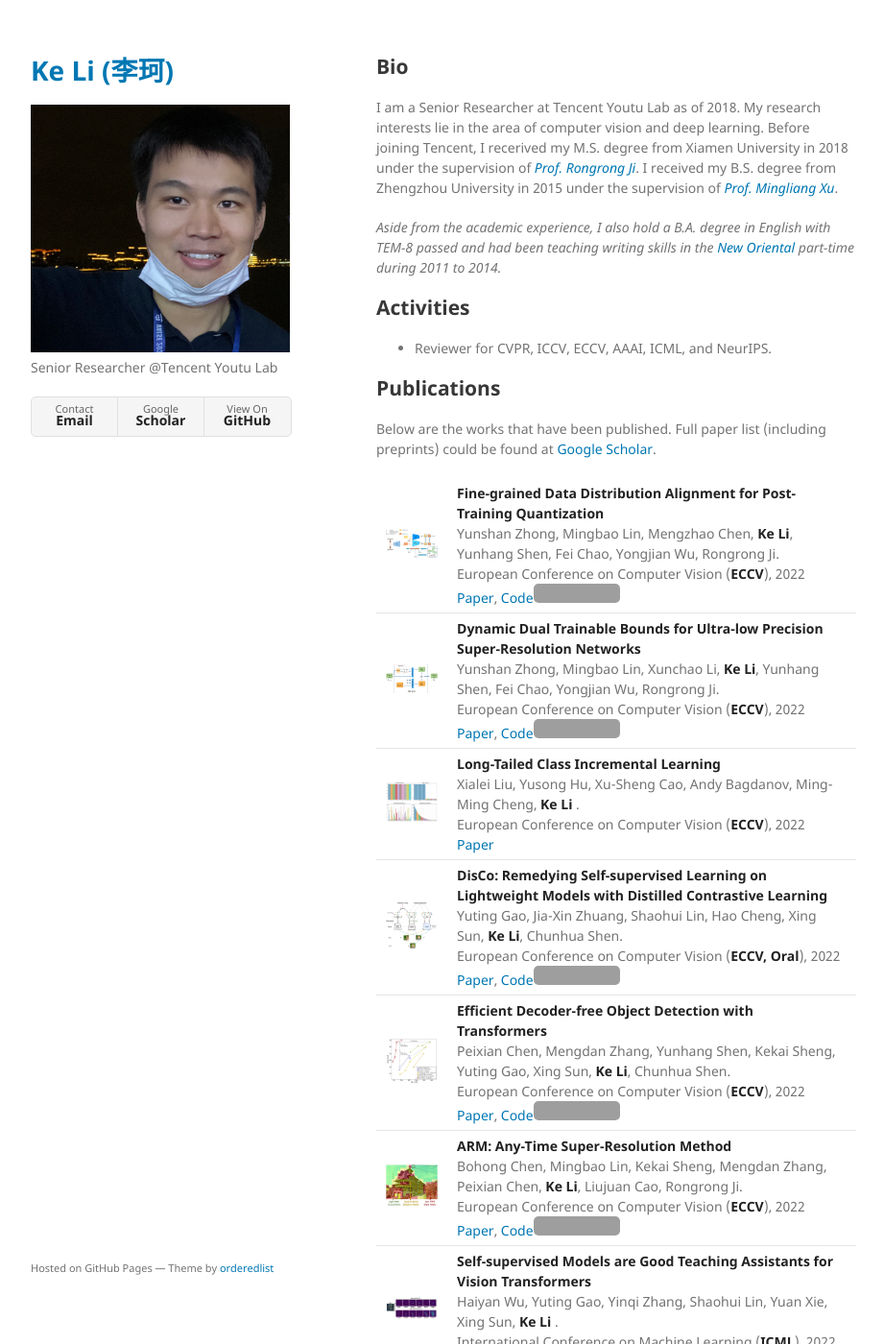
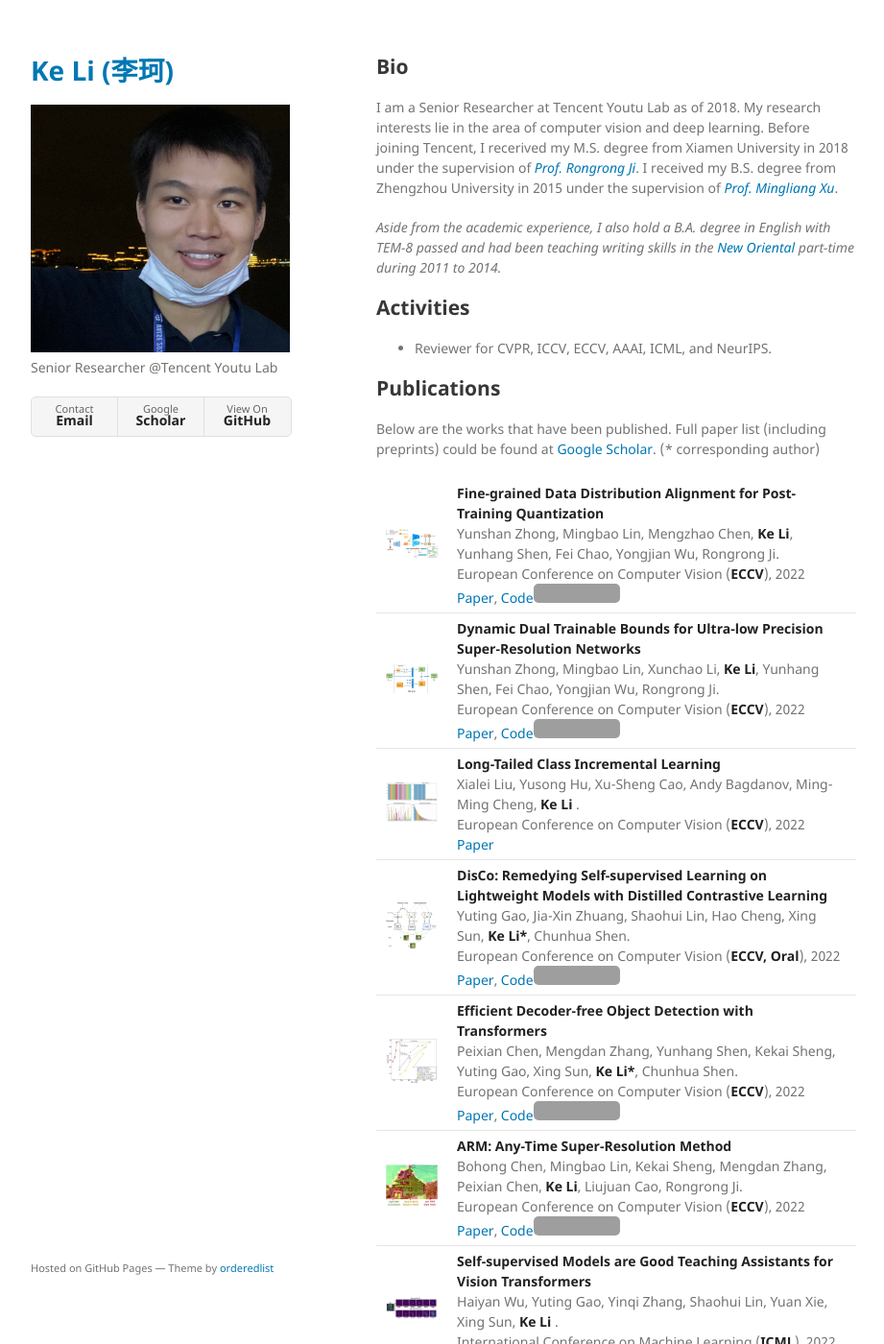
Before and after one commit to keli-61/keli-61.github.io, a Jekyll site: the page built from index.md, in a window 1280 px wide and 1400 px high. Shown: the whole window at 96% size, without its empty margins (178-1099 px from the left). Built offline with Jekyll 4.4.1, drawn with Linux system fonts in a browser that asks for light colours; our own code applies the rules of GitHub Pages for plain Markdown files; grey boxes are pictures that could not be loaded.

Commit message:
update corresponding

```diff
--- a/index.md
+++ b/index.md
@@ -14,12 +14,13 @@ I am a Senior Researcher at Tencent Youtu Lab as of 2018. My research interests
 ## Publications
 
 Below are the works that have been published. Full paper list (including preprints) could be found at [Google Scholar](https://scholar.google.com/citations?user=mfWsFM0AAAAJ&hl=en).
+(* corresponding author)
 
 | <img src="assets/img/ECCV2022_fine.jpg" alt="drawing" width="150" /> | **Fine-grained Data Distribution Alignment for Post-Training Quantization**<br />Yunshan Zhong, Mingbao Lin, Mengzhao Chen, **Ke Li**, Yunhang Shen, Fei Chao, Yongjian Wu, Rongrong Ji.<br />European Conference on Computer Vision (**ECCV**), 2022<br />[Paper](https://arxiv.org/abs/2109.04186), [Code](https://github.com/zysxmu/FDDA)<img style="border: 0px;padding: 0px;border-radius: 5px;" src="https://img.shields.io/github/stars/zysxmu/FDDA.svg" alt="GitHub stars" title="" />|
 | <img src="assets/img/ECCV2022_dynamic.jpg" alt="drawing" width="150" /> | **Dynamic Dual Trainable Bounds for Ultra-low Precision Super-Resolution Networks**<br />Yunshan Zhong, Mingbao Lin, Xunchao Li, **Ke Li**, Yunhang Shen, Fei Chao, Yongjian Wu, Rongrong Ji.<br />European Conference on Computer Vision (**ECCV**), 2022<br />[Paper](https://arxiv.org/abs/2203.03844), [Code](https://github.com/zysxmu/DDTB)<img style="border: 0px;padding: 0px;border-radius: 5px;" src="https://img.shields.io/github/stars/zysxmu/DDTB.svg" alt="GitHub stars" title="" /> |
 | <img src="assets/img/ECCV2022_long.jpg" alt="drawing" width="150" /> | **Long-Tailed Class Incremental Learning**<br />Xialei Liu, Yusong Hu, Xu-Sheng Cao, Andy Bagdanov, Ming-Ming Cheng, **Ke Li** .<br />European Conference on Computer Vision (**ECCV**), 2022<br />[Paper](https://keli-61.github.io/) |
-| <img src="assets/img/ECCV2022_disco.jpg" alt="drawing" width="150" /> | **DisCo: Remedying Self-supervised Learning on Lightweight Models with Distilled Contrastive Learning**<br />Yuting Gao, Jia-Xin Zhuang, Shaohui Lin, Hao Cheng, Xing Sun, **Ke Li**, Chunhua Shen.<br />European Conference on Computer Vision (**ECCV, Oral**), 2022<br />[Paper](https://arxiv.org/abs/2104.09124), [Code](https://github.com/Yuting-Gao/DisCo-pytorch)<img style="border: 0px;padding: 0px;border-radius: 5px;" src="https://img.shields.io/github/stars/Yuting-Gao/DisCo-pytorch.svg" alt="GitHub stars" title="" /> |
-| <img src="assets/img/ECCV2022_efficient.jpg" alt="drawing" width="150" /> | **Efficient Decoder-free Object Detection with Transformers**<br />Peixian Chen, Mengdan Zhang, Yunhang Shen, Kekai Sheng, Yuting Gao, Xing Sun, **Ke Li**, Chunhua Shen.<br />European Conference on Computer Vision (**ECCV**), 2022<br />[Paper](https://arxiv.org/abs/2206.06829), [Code](https://github.com/Pealing/DFFT)<img style="border: 0px;padding: 0px;border-radius: 5px;" src="https://img.shields.io/github/stars/Pealing/DFFT.svg" alt="GitHub stars" title="" /> |
+| <img src="assets/img/ECCV2022_disco.jpg" alt="drawing" width="150" /> | **DisCo: Remedying Self-supervised Learning on Lightweight Models with Distilled Contrastive Learning**<br />Yuting Gao, Jia-Xin Zhuang, Shaohui Lin, Hao Cheng, Xing Sun, **Ke Li\***, Chunhua Shen.<br />European Conference on Computer Vision (**ECCV, Oral**), 2022<br />[Paper](https://arxiv.org/abs/2104.09124), [Code](https://github.com/Yuting-Gao/DisCo-pytorch)<img style="border: 0px;padding: 0px;border-radius: 5px;" src="https://img.shields.io/github/stars/Yuting-Gao/DisCo-pytorch.svg" alt="GitHub stars" title="" /> |
+| <img src="assets/img/ECCV2022_efficient.jpg" alt="drawing" width="150" /> | **Efficient Decoder-free Object Detection with Transformers**<br />Peixian Chen, Mengdan Zhang, Yunhang Shen, Kekai Sheng, Yuting Gao, Xing Sun, **Ke Li\***, Chunhua Shen.<br />European Conference on Computer Vision (**ECCV**), 2022<br />[Paper](https://arxiv.org/abs/2206.06829), [Code](https://github.com/Pealing/DFFT)<img style="border: 0px;padding: 0px;border-radius: 5px;" src="https://img.shields.io/github/stars/Pealing/DFFT.svg" alt="GitHub stars" title="" /> |
 | <img src="assets/img/ECCV2022_arm.jpg" alt="drawing" width="150" /> | **ARM: Any-Time Super-Resolution Method**<br />Bohong Chen, Mingbao Lin, Kekai Sheng, Mengdan Zhang, Peixian Chen, **Ke Li**, Liujuan Cao, Rongrong Ji.<br />European Conference on Computer Vision (**ECCV**), 2022<br />[Paper](https://arxiv.org/abs/2203.10812), [Code](https://github.com/chenbong/ARM-Net)<img style="border: 0px;padding: 0px;border-radius: 5px;" src="https://img.shields.io/github/stars/chenbong/ARM-Net.svg" alt="GitHub stars" title="" /> |
 | <img src="assets/img/ICML2022.jpg" alt="drawing" width="150" /> | **Self-supervised Models are Good Teaching Assistants for Vision Transformers**<br />Haiyan Wu, Yuting Gao, Yinqi Zhang, Shaohui Lin, Yuan Xie, Xing Sun, **Ke Li** .<br />International Conference on Machine Learning (**ICML**), 2022<br />[Paper](https://openreview.net/pdf?id=AVPSfvFXqJy) |
 | <img src="assets/img/CVPR22.jpg" alt="drawing" width="150" /> | **Training-free Transformer Architecture Search**<br />Qinqin Zhou, Kekai Sheng, Xiawu Zheng, **Ke Li**, Xing Sun, Yonghong Tian, Jie Chen, Rongrong Ji .<br />Computer Vision and Pattern Recognition (**CVPR, Oral**), 2022<br />[Paper](https://arxiv.org/abs/2203.12217), [Code](https://github.com/decemberzhou/TF_TAS)<img style="border: 0px;padding: 0px;border-radius: 5px;" src="https://img.shields.io/github/stars/decemberzhou/TF_TAS.svg" alt="GitHub stars" title="" /> |
```
